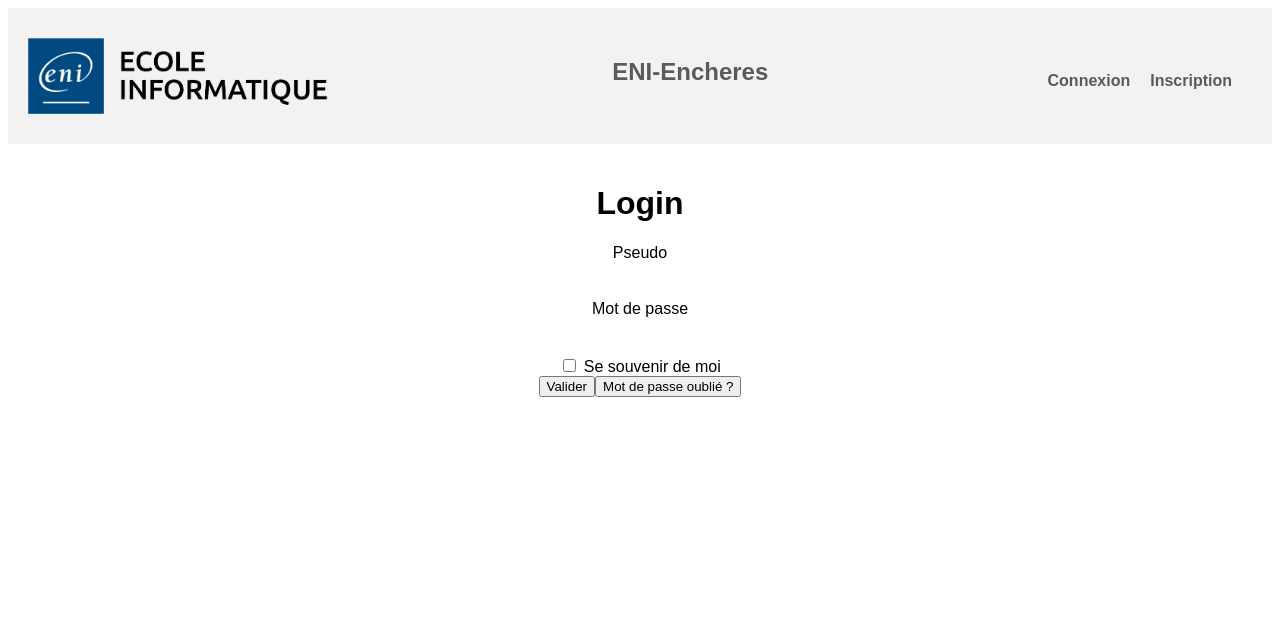
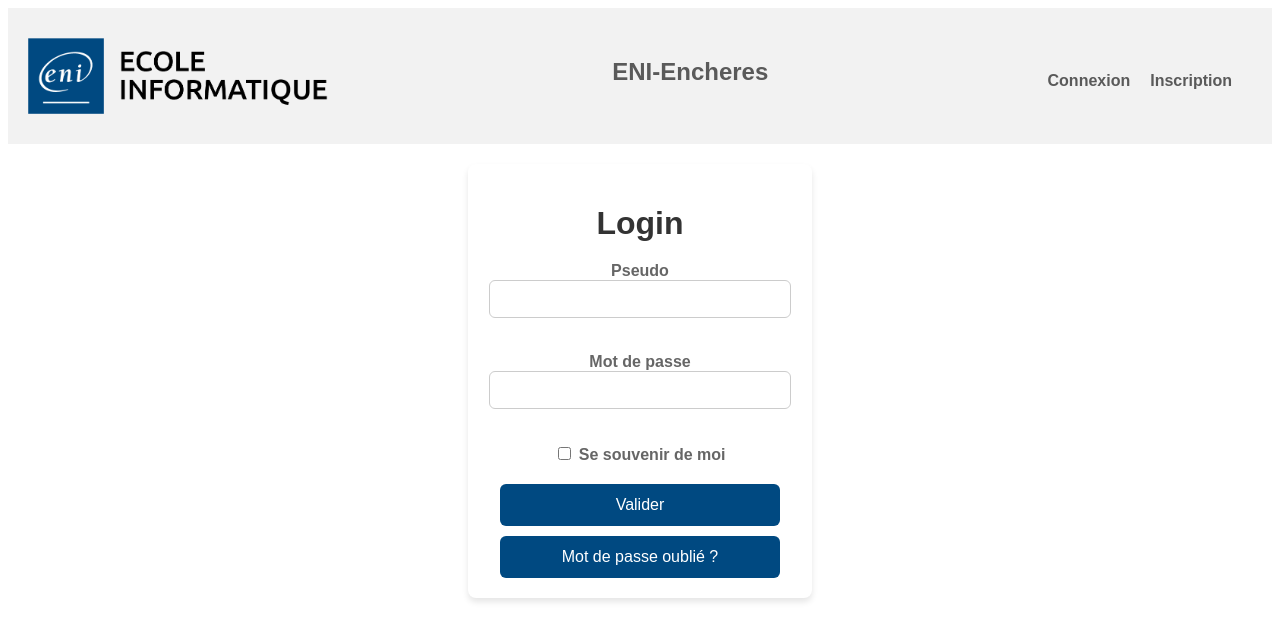
Before and after one commit to lucas79180/Projet-CDA, a Vue app in the folder front-end/: page /connexion in a window 1280 px wide. Shown: the top 640 px of the page. Built offline with nearby package versions, Linux system fonts and the light colour scheme; no server answers.

Commit message:
feat: css

```diff
--- a/front-end/src/assets/main.css
+++ b/front-end/src/assets/main.css
@@ -60,12 +60,12 @@ input[type="text"],
 input[type="email"],
 input[type="password"],
 input[type="tel"] {
-  width: 100%;
-  padding: 12px; /* Augmenter la taille de la police */
-  border: none;
-  border-radius: 6px; /* Augmenter le rayon des coins */
-  font-size: 12px; /* Taille de la police */
-  color: #5a5a5a; /* Gris foncé */
+  width: calc(100% - 24px); /* Ajustement pour le padding */
+  padding: 8px;
+  border: 1px solid #cccccc;
+  border-radius: 6px;
+  font-size: 14px;
+  margin-bottom: 15px; /* Augmentation de l'espace entre l'étiquette et le champ de saisie */
 }
 
 
--- a/front-end/src/components/TableElement.vue
+++ b/front-end/src/components/TableElement.vue
@@ -125,7 +125,7 @@ table {
 
 /* Style pour les cellules d'en-tête */
 th {
-  background-color: #007bff;
+  background-color: #004981;
   color: #fff;
   padding: 12px 15px;
   text-align: left;
@@ -139,7 +139,7 @@ td {
 
 /* Style pour les boutons Modifier/Supprimer */
 .link-button {
-  background-color: #007bff;
+  background-color: #004981;
   border: none;
   color: #fff;
   cursor: pointer;
@@ -173,7 +173,7 @@ td {
 }
 
 .confirmation-dialog button {
-  background-color: #007bff;
+  background-color: #004981;
   color: #fff;
   border: none;
   padding: 8px 12px;
@@ -185,4 +185,56 @@ td {
 .confirmation-dialog button:hover {
   background-color: #0056b3;
 }
+
+/* Style pour le formulaire d'édition */
+form {
+  margin-top: 20px;
+  width: 100%;
+}
+
+form label {
+  font-weight: bold;
+  margin-bottom: 10px;
+  display: block;
+  text-align: center; /* Centrer les labels */
+}
+
+form input[type="text"],
+form input[type="email"],
+form input[type="tel"] {
+  width: calc(50% - 12px); /* Raccourcir les champs de saisie */
+  padding: 8px;
+  border: 1px solid #cccccc;
+  border-radius: 6px;
+  font-size: 14px;
+  margin-bottom: 15px; /* Augmentation de l'espace entre les champs de saisie */
+  margin-left: auto; /* Centrer les champs de saisie */
+  margin-right: auto; /* Centrer les champs de saisie */
+  display: block; /* Pour centrer */
+}
+
+form button[type="submit"],
+form button {
+  width: calc(50% - 12px); /* Raccourcir les boutons */
+  padding: 12px;
+  border: none;
+  border-radius: 6px;
+  background-color: #004981;
+  color: #ffffff;
+  font-size: 16px;
+  cursor: pointer;
+  transition: background-color 0.3s;
+  margin-top: 10px;
+  margin-left: auto; /* Centrer les boutons */
+  margin-right: auto; /* Centrer les boutons */
+}
+
+form button:last-child {
+  margin-left: 24px; /* Ajout d'espace entre les boutons */
+}
+
+form button:hover {
+  background-color: #0056b3;
+}
+
 </style>
--- a/front-end/src/views/Login.vue
+++ b/front-end/src/views/Login.vue
@@ -65,3 +65,76 @@ function forgotPassword() {
   router.push('/forgot-password');
 }
 </script>
+<style scoped>
+/* Style général */
+main {
+  max-width: 400px;
+  margin: 0 auto;
+  padding: 20px;
+  border-radius: 8px;
+  background-color: #ffffff;
+  box-shadow: 0 4px 6px rgba(0, 0, 0, 0.1);
+  display: flex;
+  flex-direction: column;
+  align-items: center;
+  justify-content: center; /* Pour centrer verticalement */
+}
+
+h1 {
+  margin-bottom: 20px;
+  color: #333333;
+  text-align: center;
+}
+
+ul.error {
+  color: #ff0000;
+  list-style-type: none;
+  padding: 0;
+  margin-bottom: 20px;
+}
+
+.form-element {
+  margin-bottom: 20px; /* Augmentation de l'espace entre les champs de saisie */
+  width: 100%;
+}
+
+label {
+  font-weight: bold;
+  margin-bottom: 16px; /* Augmentation de l'espace entre les étiquettes et les champs de saisie */
+  color: #666666;
+}
+
+input[type="text"],
+input[type="password"],
+input[type="email"],
+input[type="tel"] {
+  width: calc(100% - 24px); /* Ajustement pour le padding */
+  padding: 10px; /* Augmentation de la taille du padding */
+  border: 1px solid #cccccc;
+  border-radius: 6px;
+  font-size: 14px;
+  margin-bottom: 15px; /* Augmentation de l'espace entre les champs de saisie */
+}
+
+button {
+  width: calc(100% - 24px); /* Ajustement pour le padding */
+  padding: 12px;
+  border: none;
+  border-radius: 6px;
+  background-color: #004981;
+  color: #ffffff;
+  font-size: 16px;
+  cursor: pointer;
+  transition: background-color 0.3s;
+}
+
+button:last-child {
+  margin-top: 10px; /* Ajout de l'espace entre les boutons */
+}
+
+button:hover {
+  background-color: #0056b3;
+}
+
+
+</style>
--- a/front-end/src/views/User.vue
+++ b/front-end/src/views/User.vue
@@ -60,7 +60,7 @@ async function creerUser(){
     <!--on affiche erreurs éventuelles (ne s'affiche que si la liste d'erreur n'est pas vide) -->
     <ErrorsDisplay :errors="listeErreurs"/>
 
-    <h1>Ajout membre</h1>
+    <h1>Inscription</h1>
 
     <!--
         Je vais créer une balise form juste pour des raisons sémantiques (accessibilité, référencement par les moteurs de recherche)
@@ -104,5 +104,62 @@ async function creerUser(){
 </template>
 
 <style scoped>
+/* Style général */
+main {
+  max-width: 400px;
+  margin: 0 auto;
+  padding: 20px;
+  border-radius: 8px;
+  background-color: #ffffff;
+  box-shadow: 0 4px 6px rgba(0, 0, 0, 0.1);
+  display: flex;
+  flex-direction: column;
+  align-items: center;
+  justify-content: center; /* Pour centrer verticalement */
+}
+
+h1 {
+  margin-bottom: 10px;
+  color: #333333;
+  text-align: center;
+}
+
+form {
+  width: 100%; /* Pour s'assurer que le formulaire occupe toute la largeur disponible */
+}
+
+form {
+  font-weight: bold;
+  margin-bottom: 10px;
+  color: #666666;
+}
+
+input[type="text"],
+input[type="password"],
+input[type="email"],
+input[type="tel"] {
+  width: calc(100% - 24px); /* Ajustement pour le padding */
+  padding: 6px; /* Réduction de la taille du padding */
+  border: 1px solid #cccccc;
+  border-radius: 6px;
+  font-size: 12px; /* Réduction de la taille de la police */
+}
+
+button {
+  width: calc(100% - 24px); /* Ajustement pour le padding */
+  padding: 12px;
+  border: none;
+  border-radius: 6px;
+  background-color: #004981;
+  color: #ffffff;
+  font-size: 16px;
+  cursor: pointer;
+  transition: background-color 0.3s;
+  margin-top: 10px; /* Ajout d'espace entre le dernier champ et le bouton */
+}
+
+button:hover {
+  background-color: #0056b3;
+}
 
 </style>
```
